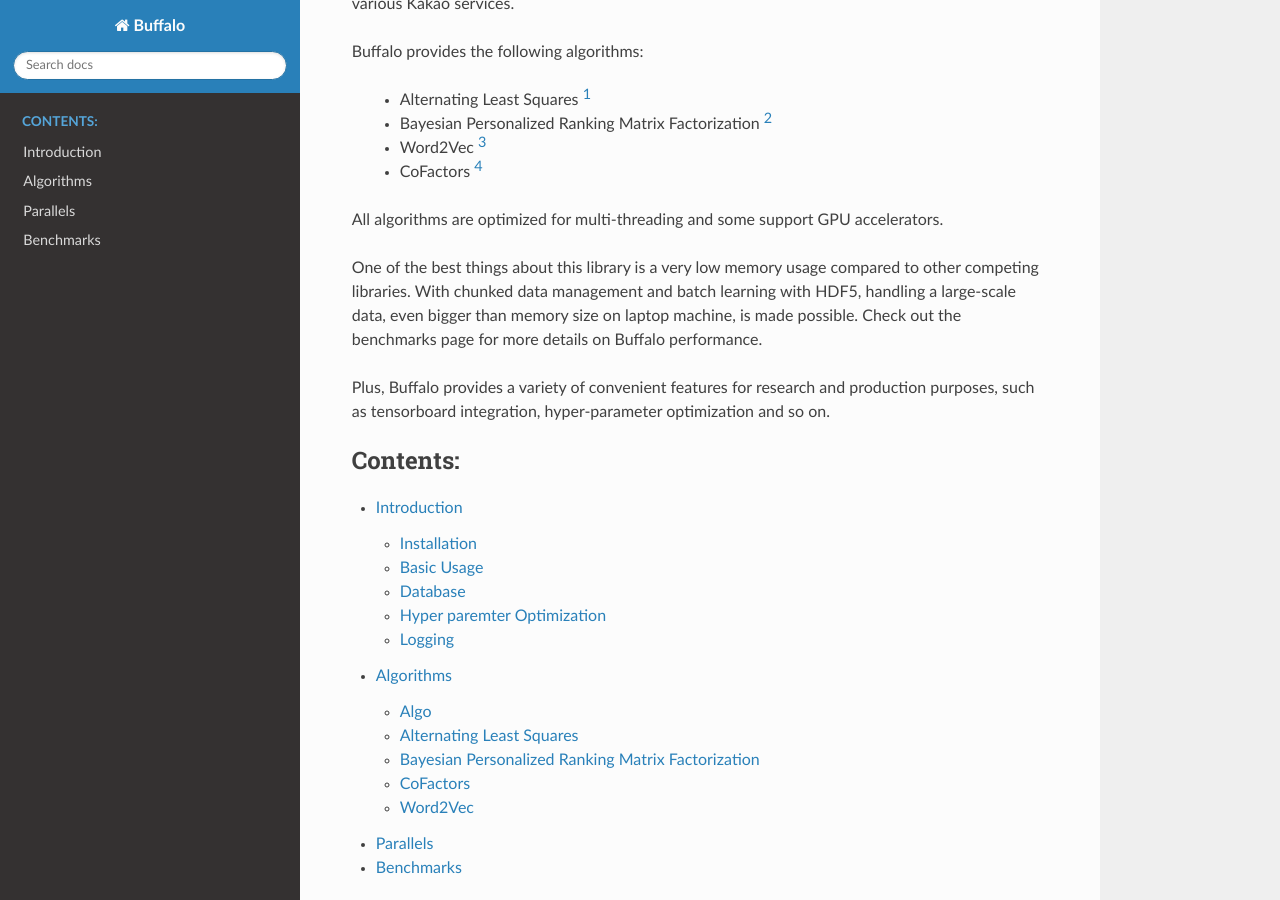
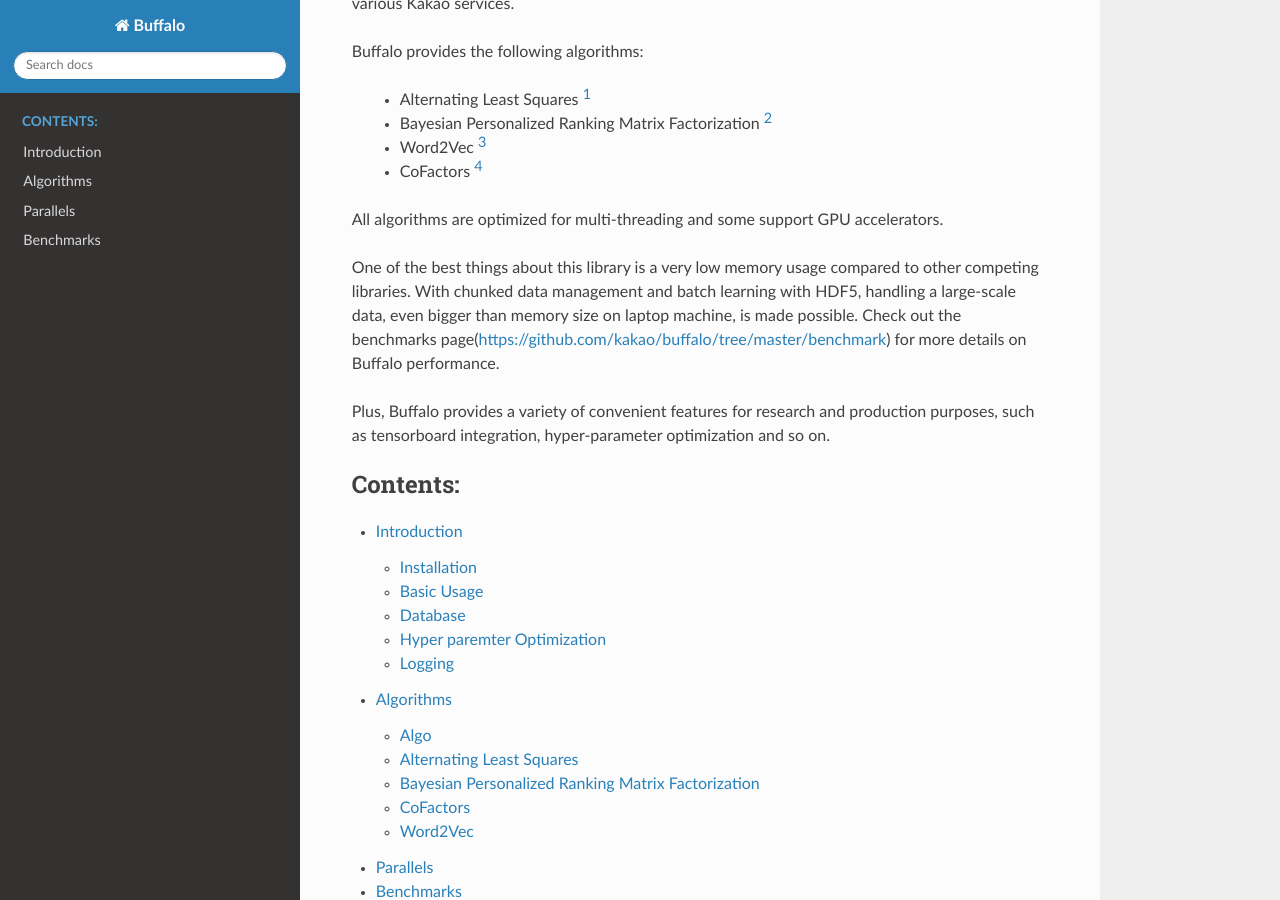
Before and after one commit to kakao/buffalo, a Sphinx documentation site: the page built from docs/index.rst, in a window 1280 px wide and 900 px high, scrolled down 668 px. Built offline with Sphinx 7.4.7 and the Read the Docs theme 2.0.0, drawn with Linux system fonts in a browser that asks for light colours; some of the changed lines change nothing that is shown.

Commit message:
update rtd

```diff
--- a/docs/conf.py
+++ b/docs/conf.py
@@ -31,7 +31,7 @@
 master_doc = 'index'
 
 # The full version, including alpha/beta/rc tags
-release = '1.0.2'
+release = '1.0.3'
 
 
 # -- General configuration ---------------------------------------------------
--- a/docs/index.rst
+++ b/docs/index.rst
@@ -20,7 +20,7 @@
 
 All algorithms are optimized for multi-threading and some support GPU accelerators.
 
-One of the best things about this library is a very low memory usage compared to other competing libraries. With chunked data management and batch learning with HDF5, handling a large-scale data, even bigger than memory size on laptop machine, is made possible. Check out the benchmarks page for more details on Buffalo performance.
+One of the best things about this library is a very low memory usage compared to other competing libraries. With chunked data management and batch learning with HDF5, handling a large-scale data, even bigger than memory size on laptop machine, is made possible. Check out the benchmarks page(https://github.com/kakao/buffalo/tree/master/benchmark) for more details on Buffalo performance.
 
 Plus, Buffalo provides a variety of convenient features for research and production purposes, such as tensorboard integration, hyper-parameter optimization and so on.
 
@@ -32,7 +32,7 @@
     Introduction <intro>
     Algorithms <algo>
     Parallels <parallels>
-    Benchmarks <https://github.daumkakao.com/toros/buffalo/tree/dev/benchmark>
+    Benchmarks <https://github.com/kakao/buffalo/tree/master/benchmark>
 
 
 Indices and tables
```
